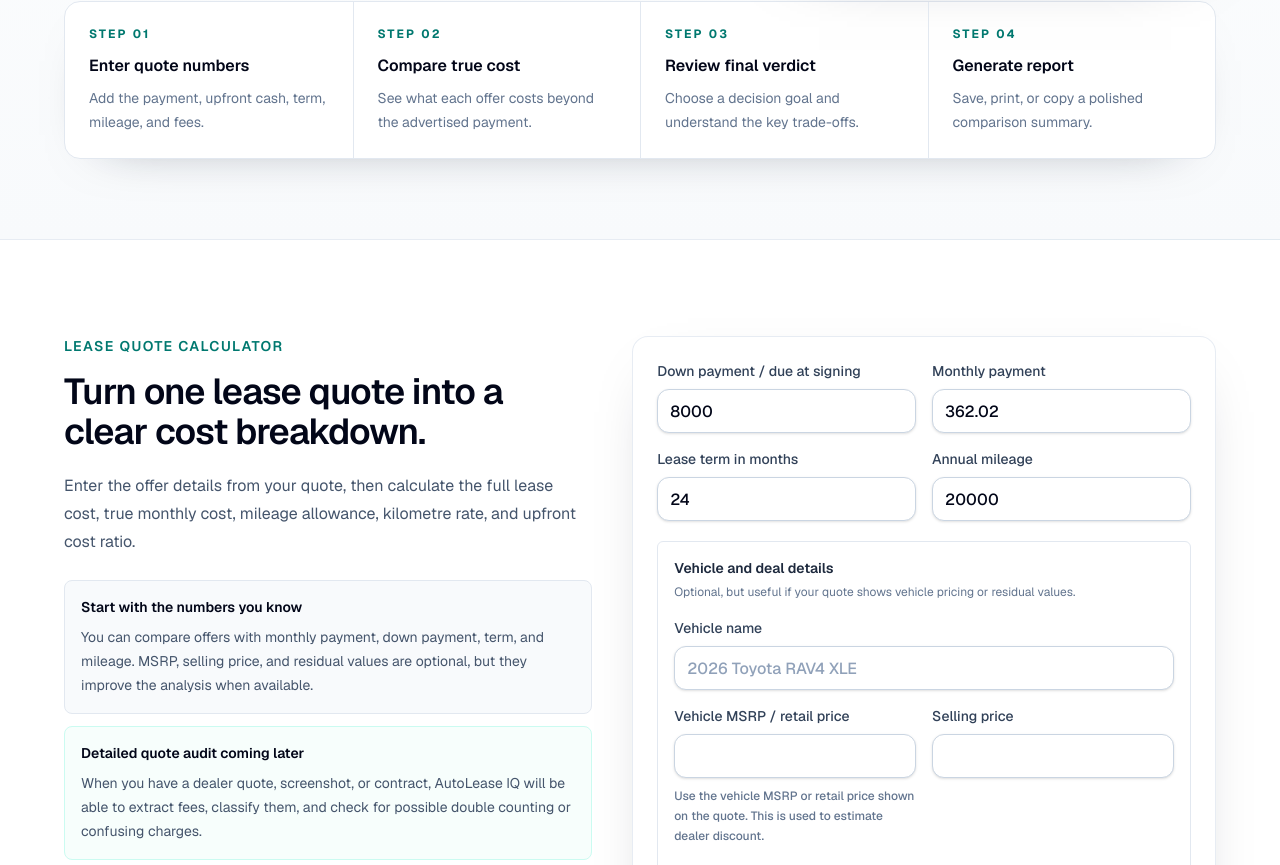
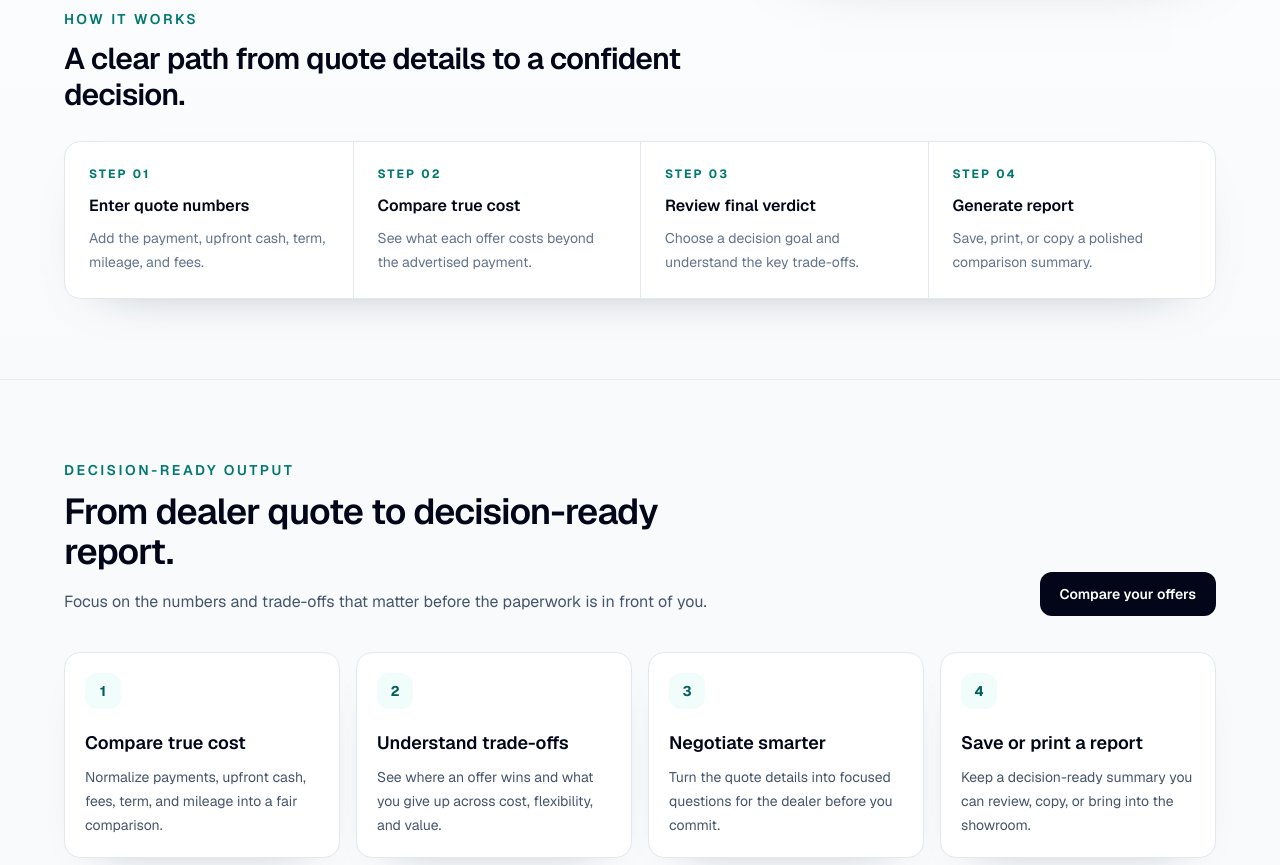
Before and after one commit to Yangk116/AutoLease-IQ, a Next.js app in the folder frontend/: page / in a window 1280 px wide. Shown: the part 695-1560 px from the top of the page. Built offline with nearby package versions, Linux system fonts and the light colour scheme.

Commit message:
Clean up homepage landing page

```diff
--- a/frontend/app/page.tsx
+++ b/frontend/app/page.tsx
@@ -1,9 +1,19 @@
 import Link from "next/link";
 
-import LeaseQuoteCalculator from "./LeaseQuoteCalculator";
 import { SiteHeader } from "./components/SiteHeader";
 
-const productFlow = [
+type ProductFlowItem = {
+  step: string;
+  title: string;
+  description: string;
+};
+
+type LandingBenefit = {
+  title: string;
+  description: string;
+};
+
+const productFlow: ProductFlowItem[] = [
   {
     step: "01",
     title: "Enter quote numbers",
@@ -26,11 +36,34 @@ const productFlow = [
   },
 ];
 
-const decisionSignals = [
+const decisionSignals: string[] = [
   "True monthly cost",
   "Upfront cash pressure",
   "Mileage value",
   "Buyout and residual context",
+];
+
+const landingBenefits: LandingBenefit[] = [
+  {
+    title: "Compare true cost",
+    description:
+      "Normalize payments, upfront cash, fees, term, and mileage into a fair comparison.",
+  },
+  {
+    title: "Understand trade-offs",
+    description:
+      "See where an offer wins and what you give up across cost, flexibility, and value.",
+  },
+  {
+    title: "Negotiate smarter",
+    description:
+      "Turn the quote details into focused questions for the dealer before you commit.",
+  },
+  {
+    title: "Save or print a report",
+    description:
+      "Keep a decision-ready summary you can review, copy, or bring into the showroom.",
+  },
 ];
 
 export default function Home() {
@@ -108,7 +141,17 @@ export default function Home() {
             </aside>
           </div>
 
-          <div className="mt-14 overflow-hidden rounded-2xl border border-slate-200 bg-white shadow-[0_18px_55px_-42px_rgba(15,23,42,0.55)]">
+          <div className="mt-16">
+            <div className="max-w-2xl">
+              <p className="text-sm font-semibold uppercase tracking-[0.18em] text-teal-700">
+                How it works
+              </p>
+              <h2 className="mt-3 text-2xl font-semibold tracking-tight text-slate-950 sm:text-3xl">
+                A clear path from quote details to a confident decision.
+              </h2>
+            </div>
+
+            <div className="mt-7 overflow-hidden rounded-2xl border border-slate-200 bg-white shadow-[0_18px_55px_-42px_rgba(15,23,42,0.55)]">
               <div className="grid sm:grid-cols-2 lg:grid-cols-4">
                 {productFlow.map((item, index) => (
                   <article
@@ -122,9 +165,9 @@ export default function Home() {
                     <p className="text-xs font-bold tracking-[0.18em] text-teal-700">
                       STEP {item.step}
                     </p>
-                  <h2 className="mt-3 text-base font-semibold text-slate-950">
+                    <h3 className="mt-3 text-base font-semibold text-slate-950">
                       {item.title}
-                  </h2>
+                    </h3>
                     <p className="mt-2 text-sm leading-6 text-slate-500">
                       {item.description}
                     </p>
@@ -133,9 +176,52 @@ export default function Home() {
               </div>
             </div>
           </div>
+        </div>
       </section>
 
-      <LeaseQuoteCalculator />
+      <section className="px-6 py-16 sm:px-8 sm:py-20">
+        <div className="mx-auto w-full max-w-6xl">
+          <div className="flex flex-col gap-5 sm:flex-row sm:items-end sm:justify-between">
+            <div className="max-w-2xl">
+              <p className="text-sm font-semibold uppercase tracking-[0.18em] text-teal-700">
+                Decision-ready output
+              </p>
+              <h2 className="mt-3 text-3xl font-semibold tracking-tight text-slate-950 sm:text-4xl">
+                From dealer quote to decision-ready report.
+              </h2>
+              <p className="mt-4 text-base leading-7 text-slate-600">
+                Focus on the numbers and trade-offs that matter before the
+                paperwork is in front of you.
+              </p>
+            </div>
+            <Link
+              href="/compare"
+              className="inline-flex h-11 shrink-0 items-center justify-center self-start rounded-xl bg-slate-950 px-5 text-sm font-semibold text-white transition-all hover:-translate-y-0.5 hover:bg-slate-800 focus:outline-none focus:ring-2 focus:ring-slate-950 focus:ring-offset-2 active:translate-y-0 sm:self-auto"
+            >
+              Compare your offers
+            </Link>
+          </div>
+
+          <div className="mt-9 grid gap-4 sm:grid-cols-2 lg:grid-cols-4">
+            {landingBenefits.map((benefit, index) => (
+              <article
+                key={benefit.title}
+                className="rounded-2xl border border-slate-200 bg-white p-5 shadow-[0_16px_45px_-38px_rgba(15,23,42,0.55)]"
+              >
+                <span className="flex h-9 w-9 items-center justify-center rounded-xl bg-teal-50 text-sm font-bold text-teal-800">
+                  {index + 1}
+                </span>
+                <h3 className="mt-5 text-lg font-semibold text-slate-950">
+                  {benefit.title}
+                </h3>
+                <p className="mt-2 text-sm leading-6 text-slate-600">
+                  {benefit.description}
+                </p>
+              </article>
+            ))}
+          </div>
+        </div>
+      </section>
     </main>
   );
 }
```
Lines whose indentation alone changed are shown as unchanged.
